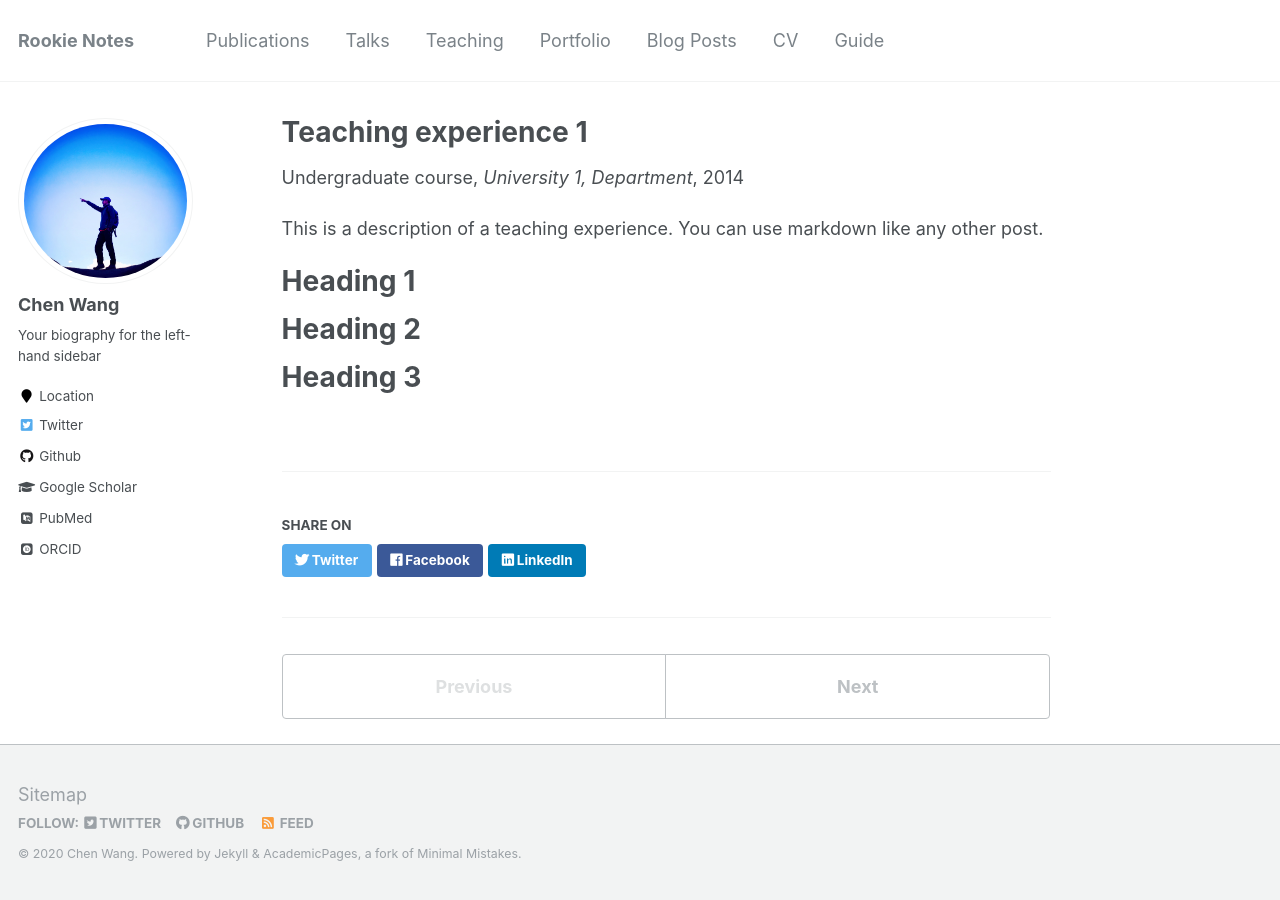
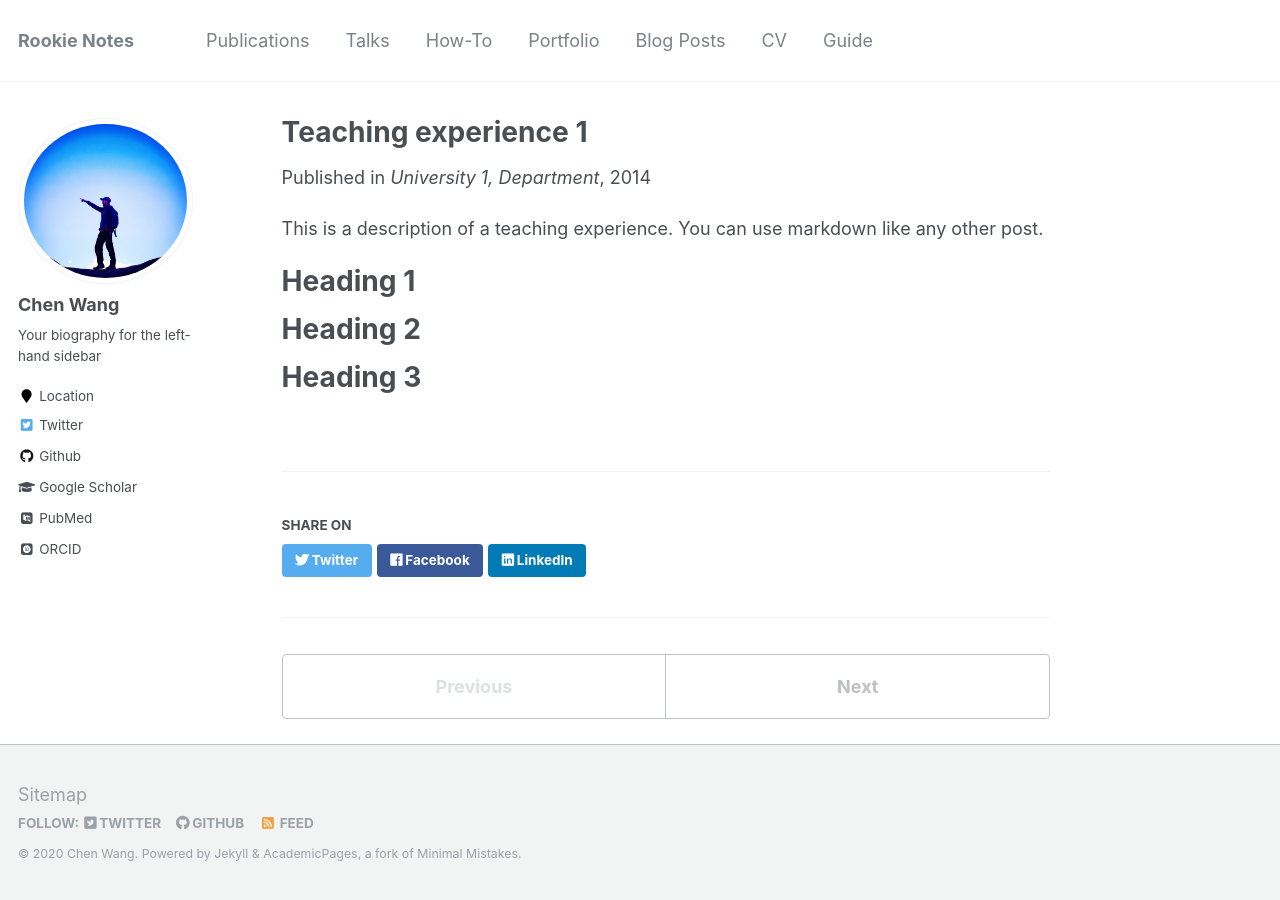
Before and after one commit to ichenwang/ichenwang.github.io, a Jekyll site: the page built from _howto/2014-spring-teaching-1.md, in a window 1280 px wide. Built offline with Jekyll 4.4.1, drawn with Linux system fonts in a browser that asks for light colours; some web fonts are replaced.

Commit message:
add how-to page

```diff
--- a/_config.yml
+++ b/_config.yml
@@ -175,7 +175,7 @@
 
 # Collections
 collections:
-  teaching:
+  howto:
     output: true
     permalink: /:collection/:path/
   publications:
@@ -209,10 +209,10 @@
     values:
       layout: single
       author_profile: true
-  # _teaching
+  # _howto
   - scope:
       path: ""
-      type: teaching
+      type: howto
     values:
       layout: single
       author_profile: true
--- a/_data/navigation.yml
+++ b/_data/navigation.yml
@@ -6,8 +6,8 @@
   - title: "Talks"
     url: /talks/
 
-  - title: "Teaching"
-    url: /teaching/
+  - title: "How-To"
+    url: /howto/
 
   - title: "Portfolio"
     url: /portfolio/
--- a/_pages/teaching.html
+++ b/_pages/howto.html
@@ -1,12 +1,12 @@
 ---
 layout: archive
-title: "Teaching"
-permalink: /teaching/
+title: "How-To"
+permalink: /how-to/
 author_profile: true
 ---
 
 {% include base_path %}
 
-{% for post in site.teaching reversed %}
+{% for post in site.howto reversed %}
   {% include archive-single.html %}
 {% endfor %}
```
Also changed, not shown: _howto/2014-spring-teaching-1.md (renamed from _teaching/2014-spring-teaching-1.md), _howto/2015-spring-teaching-2.md (renamed from _teaching/2015-spring-teaching-2.md).
